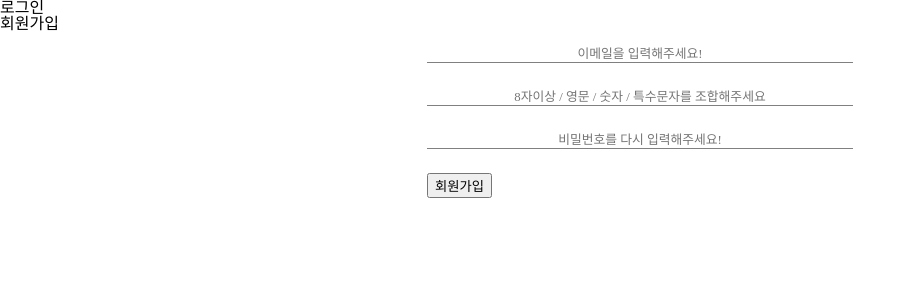
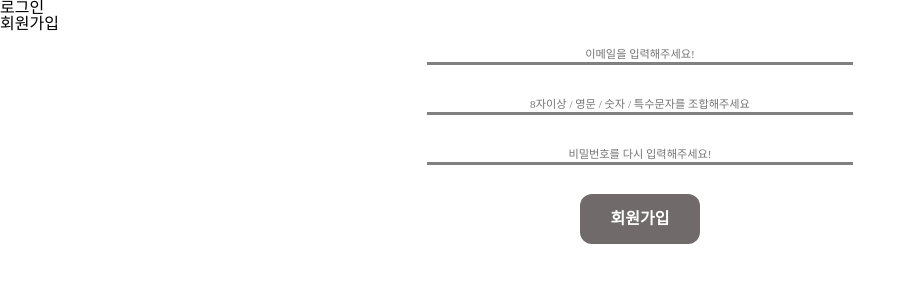
Before and after one commit to codingbe/wanted-pre-onboarding-challenge-fe-1, a React (Vite) app in the folder client/: page /auth/signup in a window 1280 px wide. Shown: the top 300 px of the page, without its empty margins (0-916 px from the left). Built offline with nearby package versions, Linux system fonts and the light colour scheme.

Commit message:
Update: 회원가입 유효성 검사 및 CSS 적용

```diff
--- a/client/src/components/Auth/SignUp.tsx
+++ b/client/src/components/Auth/SignUp.tsx
@@ -6,23 +6,43 @@ const Form = styled.form`
   width: 100%;
   margin: 0 auto;
   padding: 12px;
+  display: flex;
+  flex-direction: column;
+  align-items: center;
 `;
 const FormColumn = styled.div`
+  width: 100%;
   display: flex;
   flex-direction: column;
   justify-content: center;
   margin-bottom: 24px;
 `;
-const Input = styled.input`
+const Input = styled.input<{ check: any }>`
   all: unset;
-  border-bottom: 1px solid gray;
+  border-bottom: 3px solid ${({ check }) => (check ? "red" : "gray")};
+  margin-bottom: 5px;
+  text-align: center;
   &::placeholder {
-    text-align: center;
-    font-size: 0.8rem;
+    font-size: 0.7rem;
   }
 `;
-const Submit = styled.button``;
-const ErrMsg = styled.span``;
+const Submit = styled.button`
+  all: unset;
+  background-color: #706a6a;
+  cursor: pointer;
+  width: 120px;
+  height: 50px;
+  text-align: center;
+  color: white;
+  font-weight: bold;
+  border-radius: 12px;
+`;
+const ErrMsg = styled.span`
+  text-align: center;
+  font-size: 0.8rem;
+  color: red;
+  font-weight: bold;
+`;
 
 export default function SignUp() {
   const {
@@ -52,6 +72,8 @@ export default function SignUp() {
             },
           })}
           placeholder="이메일을 입력해주세요!"
+          check={errors.email?.message}
+          type="email"
         />
         <ErrMsg>{errors.email?.message as string}</ErrMsg>
       </FormColumn>
@@ -66,6 +88,7 @@ export default function SignUp() {
           })}
           placeholder="8자이상 / 영문 / 숫자 / 특수문자를 조합해주세요"
           type="password"
+          check={errors.password?.message}
         />
         <ErrMsg>{errors.password?.message as string}</ErrMsg>
       </FormColumn>
@@ -82,10 +105,13 @@ export default function SignUp() {
           })}
           type="password"
           placeholder="비밀번호를 다시 입력해주세요!"
+          check={errors.password2?.message}
         />
         <ErrMsg>{errors.password2?.message as string}</ErrMsg>
       </FormColumn>
-      <Submit type="submit">회원가입</Submit>
+      <Submit type="submit" disabled={true}>
+        회원가입
+      </Submit>
     </Form>
   );
 }
--- a/client/src/components/Routers.tsx
+++ b/client/src/components/Routers.tsx
@@ -7,7 +7,6 @@ export default function Routers() {
     <BrowserRouter>
       <GlobalStyle />
       <Routes>
-        <Route path="/" element={<Auth />} />
         <Route path="/auth/*" element={<Auth />} />
       </Routes>
     </BrowserRouter>
```
Also changed, not shown: 1 other file (tests, documents, lock files or other folders).
